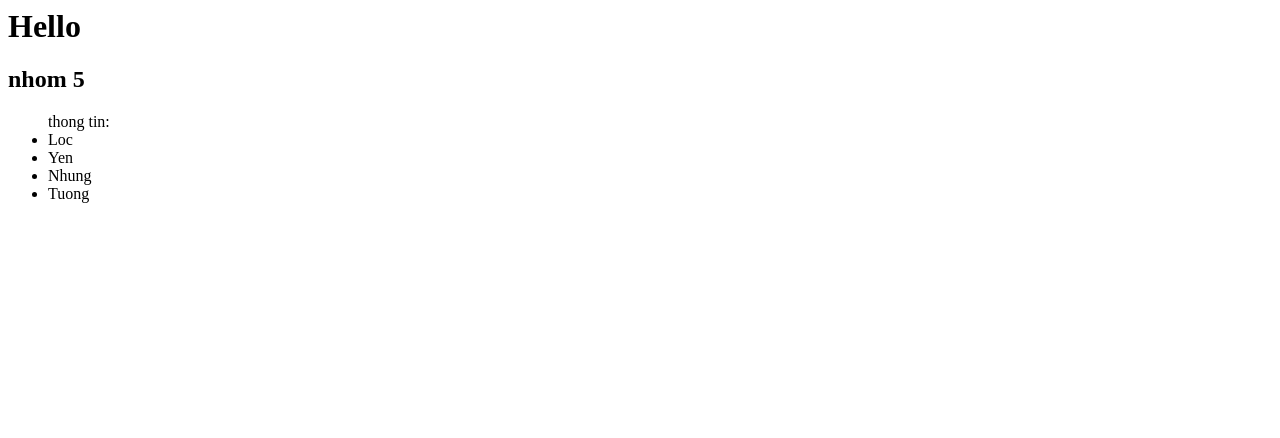
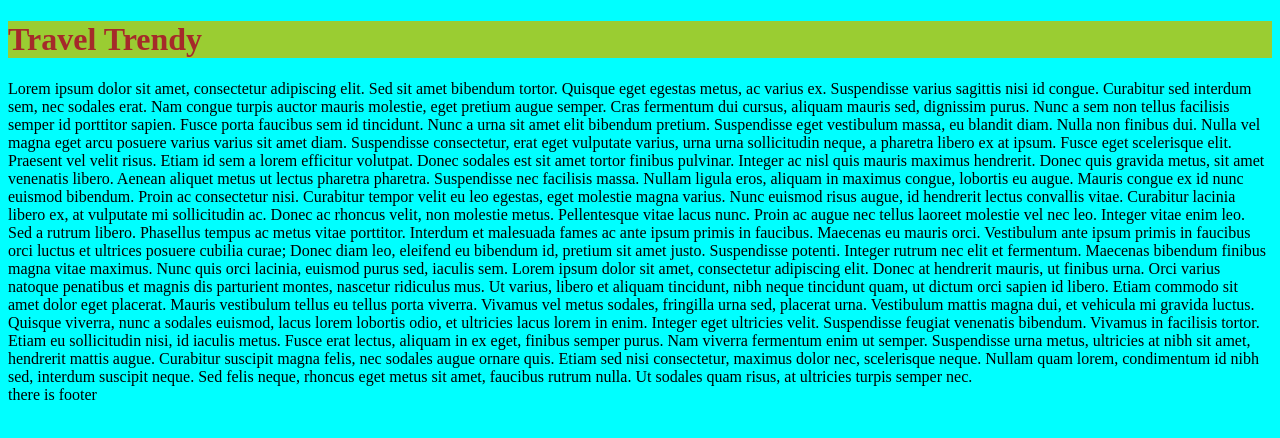
Before and after one commit to trendy-travel/trendy-travel.github.io, a plain HTML site: page index.html in a window 1280 px wide. Drawn offline with Linux system fonts and the light colour scheme.

Commit message:
update demo

```diff
--- a/index.html
+++ b/index.html
@@ -1,11 +1,27 @@
-<div>
-    <h1>Hello</h1>
-    <h2>nhom 5</h2>
-    <ul>
-        thong tin:
-        <li>Loc</li>
-        <li>Yen</li>
-        <li>Nhung</li>
-        <li>Tuong</li>
-    </ul>
-</div>
+<!DOCTYPE html>
+<html>
+    <head>
+        <title>Trendy Travel</title>
+        <link rel="stylesheet" href="styles.css">
+    </head>
+    <body>
+        <div class='header'>
+            <h1>Travel Trendy</h1>
+        </div>
+        <div class='app-container'>
+
+        Lorem ipsum dolor sit amet, consectetur adipiscing elit. Sed sit amet bibendum tortor. Quisque eget egestas metus, ac varius ex. Suspendisse varius sagittis nisi id congue. Curabitur sed interdum sem, nec sodales erat. Nam congue turpis auctor mauris molestie, eget pretium augue semper. Cras fermentum dui cursus, aliquam mauris sed, dignissim purus. Nunc a sem non tellus facilisis semper id porttitor sapien. Fusce porta faucibus sem id tincidunt.
+
+        Nunc a urna sit amet elit bibendum pretium. Suspendisse eget vestibulum massa, eu blandit diam. Nulla non finibus dui. Nulla vel magna eget arcu posuere varius varius sit amet diam. Suspendisse consectetur, erat eget vulputate varius, urna urna sollicitudin neque, a pharetra libero ex at ipsum. Fusce eget scelerisque elit. Praesent vel velit risus. Etiam id sem a lorem efficitur volutpat. Donec sodales est sit amet tortor finibus pulvinar. Integer ac nisl quis mauris maximus hendrerit. Donec quis gravida metus, sit amet venenatis libero. Aenean aliquet metus ut lectus pharetra pharetra. Suspendisse nec facilisis massa. Nullam ligula eros, aliquam in maximus congue, lobortis eu augue.
+
+        Mauris congue ex id nunc euismod bibendum. Proin ac consectetur nisi. Curabitur tempor velit eu leo egestas, eget molestie magna varius. Nunc euismod risus augue, id hendrerit lectus convallis vitae. Curabitur lacinia libero ex, at vulputate mi sollicitudin ac. Donec ac rhoncus velit, non molestie metus. Pellentesque vitae lacus nunc. Proin ac augue nec tellus laoreet molestie vel nec leo.
+
+        Integer vitae enim leo. Sed a rutrum libero. Phasellus tempus ac metus vitae porttitor. Interdum et malesuada fames ac ante ipsum primis in faucibus. Maecenas eu mauris orci. Vestibulum ante ipsum primis in faucibus orci luctus et ultrices posuere cubilia curae; Donec diam leo, eleifend eu bibendum id, pretium sit amet justo. Suspendisse potenti. Integer rutrum nec elit et fermentum. Maecenas bibendum finibus magna vitae maximus. Nunc quis orci lacinia, euismod purus sed, iaculis sem. Lorem ipsum dolor sit amet, consectetur adipiscing elit. Donec at hendrerit mauris, ut finibus urna. Orci varius natoque penatibus et magnis dis parturient montes, nascetur ridiculus mus. Ut varius, libero et aliquam tincidunt, nibh neque tincidunt quam, ut dictum orci sapien id libero. Etiam commodo sit amet dolor eget placerat.
+
+        Mauris vestibulum tellus eu tellus porta viverra. Vivamus vel metus sodales, fringilla urna sed, placerat urna. Vestibulum mattis magna dui, et vehicula mi gravida luctus. Quisque viverra, nunc a sodales euismod, lacus lorem lobortis odio, et ultricies lacus lorem in enim. Integer eget ultricies velit. Suspendisse feugiat venenatis bibendum. Vivamus in facilisis tortor. Etiam eu sollicitudin nisi, id iaculis metus. Fusce erat lectus, aliquam in ex eget, finibus semper purus. Nam viverra fermentum enim ut semper. Suspendisse urna metus, ultricies at nibh sit amet, hendrerit mattis augue. Curabitur suscipit magna felis, nec sodales augue ornare quis. Etiam sed nisi consectetur, maximus dolor nec, scelerisque neque. Nullam quam lorem, condimentum id nibh sed, interdum suscipit neque. Sed felis neque, rhoncus eget metus sit amet, faucibus rutrum nulla. Ut sodales quam risus, at ultricies turpis semper nec.
+        </div>
+        <div class='footer'>
+            there is footer
+        </div>
+    </body>
+</html>
--- /dev/null
+++ b/styles.css
@@ -0,0 +1,8 @@
+body {
+    background-color: aqua;
+}
+
+.header {
+    background-color: yellowgreen;
+    color: brown;
+}
```
